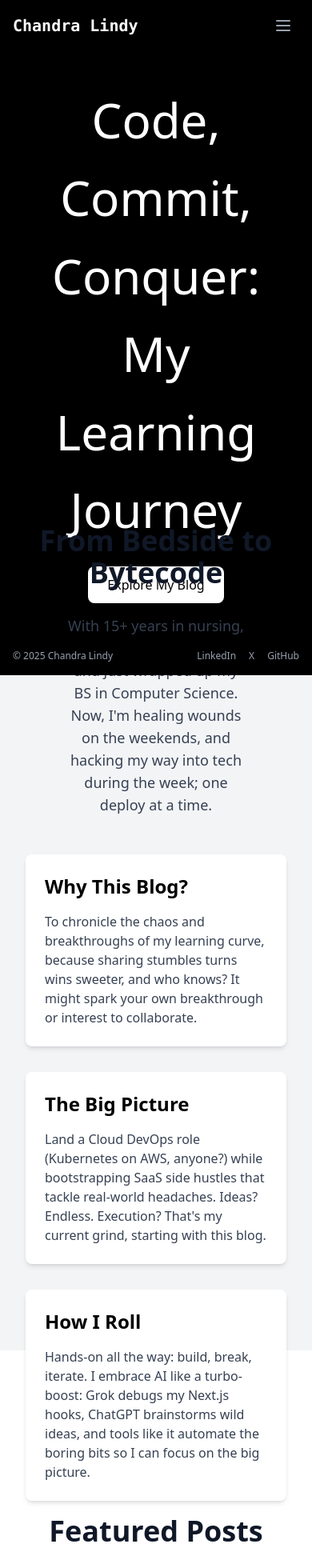
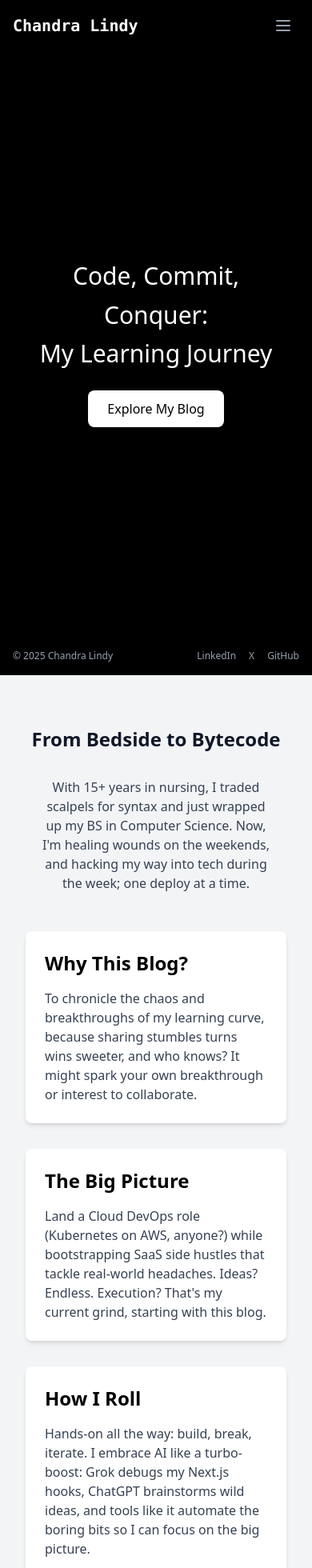
Before and after one commit to chandra-lindy/chandra-lindy.com, a Next.js app: page / in a window 390 px wide. Shown: the top 1960 px of the page at 80% size. Built offline with nearby package versions, Linux system fonts and the light colour scheme.

Commit message:
fix landing page mobile layout issues

```diff
--- a/src/components/About.tsx
+++ b/src/components/About.tsx
@@ -2,16 +2,16 @@ import Card from "./Card";
 
 export default function About() {
   return (
-    <div className="bg-gray-100 h-screen flex items-center px-8">
+    <div className="bg-gray-100 min-h-screen flex items-center px-8 pt-16 md:pt-0">
       <div className="max-w-6xl mx-auto">
-        <h2 className="text-4xl font-bold text-center mb-8 text-gray-900">
+        <h2 className="text-2xl sm:text-3xl md:text-4xl font-bold text-center mb-8 text-gray-900">
           From Bedside to Bytecode
         </h2>
-        <p className="px-12 text-center text-lg mb-12 text-gray-700 max-w-3xl mx-auto">
+        <p className="px-4 sm:px-8 md:px-12 text-center text-base sm:text-lg mb-12 text-gray-700 max-w-3xl mx-auto">
           With 15+ years in nursing, I traded scalpels for syntax and just
-          wrapped up my BS in Computer Science. Now, I&apos;m healing wounds on the
-          weekends, and hacking my way into tech during the week; one deploy at
-          a time.
+          wrapped up my BS in Computer Science. Now, I&apos;m healing wounds on
+          the weekends, and hacking my way into tech during the week; one deploy
+          at a time.
         </p>
         <div className="grid grid-cols-1 md:grid-cols-3 gap-8">
           <Card
--- a/src/components/CTASection.tsx
+++ b/src/components/CTASection.tsx
@@ -1,15 +1,17 @@
 export default function CTASection() {
   return (
-    <div className="bg-black h-screen flex items-center px-8 text-white">
+    <div className="bg-black min-h-screen flex items-center px-8 py-8 text-white">
       <div className="max-w-4xl mx-auto text-center">
-        <h2 className="text-4xl font-bold mb-8">Let&apos;s Connect!</h2>
-        <p className="text-lg mb-8">
+        <h2 className="text-2xl sm:text-3xl md:text-4xl font-bold mb-8">
+          Let&apos;s Connect!
+        </h2>
+        <p className="text-base sm:text-lg mb-8">
           I&apos;m all ears; whether you&apos;re a seasoned dev dropping wisdom,
           a fellow newbie with questions, or just saying hi (or plotting a
           collab?). Hit me up on X or LinkedIn to chat code, share feedback, or
           team up on something cool.
         </p>
-        <div className="flex justify-center space-x-8">
+        <div className="flex justify-center space-x-4 sm:space-x-8">
           <a
             href="https://x.com/ChandraLindy"
             className="flex items-center px-6 py-3 bg-blue-500 text-white rounded-lg hover:bg-blue-600 transition"
@@ -23,7 +25,7 @@ export default function CTASection() {
             >
               <path d="M18.244 2.25h3.308l-7.227 8.26 8.502 11.24H16.17l-5.214-6.817L4.99 21.75H1.68l7.73-8.835L1.254 2.25H8.08l4.713 6.231zm-1.161 17.52h1.833L7.084 4.126H5.117z" />
             </svg>
-            Follow & DM on X
+            Follow & DM
           </a>
           <a
             href="https://linkedin.com/in/chandra-lindy"
@@ -38,7 +40,7 @@ export default function CTASection() {
             >
               <path d="M20.447 20.452h-3.554v-5.569c0-1.328-.027-3.037-1.852-3.037-1.853 0-2.136 1.445-2.136 2.939v5.667H9.351V9h3.414v1.561h.046c.477-.9 1.637-1.85 3.37-1.85 3.601 0 4.267 2.37 4.267 5.455v6.286zM5.337 7.433c-1.144 0-2.063-.926-2.063-2.065 0-1.138.92-2.063 2.063-2.063 1.14 0 2.064.925 2.064 2.063 0 1.139-.925 2.065-2.064 2.065zm1.782 13.019H3.555V9h3.564v11.452zM22.225 0H1.771C.792 0 0 .774 0 1.729v20.542C0 23.227.792 24 1.771 24h20.451C23.2 24 24 23.227 24 22.271V1.729C24 .774 23.2 0 22.222 0h.003z" />
             </svg>
-            Connect on LinkedIn
+            Connect
           </a>
         </div>
       </div>
--- a/src/components/FeaturedPosts.tsx
+++ b/src/components/FeaturedPosts.tsx
@@ -1,13 +1,15 @@
-import { getAllPosts } from '../lib/posts';
-import PostCard from './PostCard';
+import { getAllPosts } from "../lib/posts";
+import PostCard from "./PostCard";
 
 export default function FeaturedPosts() {
   const posts = getAllPosts().slice(0, 4); // Display up to 4 featured posts
 
   return (
-    <div className="bg-white h-screen flex items-center px-8">
+    <div className="bg-white min-h-screen flex items-center px-8">
       <div className="max-w-6xl mx-auto">
-        <h2 className="text-4xl font-bold text-center mb-8 text-gray-900">Featured Posts</h2>
+        <h2 className="text-2xl sm:text-3xl md:text-4xl font-bold text-center mb-8 text-gray-900">
+          Featured Posts
+        </h2>
         <div className="grid grid-cols-1 md:grid-cols-2 lg:grid-cols-4 gap-8">
           {posts.map((post) => (
             <PostCard key={post.slug} post={post} />
--- a/src/components/Hero.tsx
+++ b/src/components/Hero.tsx
@@ -2,9 +2,9 @@ import Link from "next/link";
 
 export default function Hero() {
   return (
-    <div className="flex items-center justify-center bg-black text-white h-screen px-8">
+    <div className="flex items-center justify-center bg-black text-white min-h-screen px-8 py-8">
       <div className="text-center">
-        <h1 className="text-6xl mb-8 leading-relaxed">
+        <h1 className="text-3xl sm:text-4xl md:text-5xl lg:text-6xl mb-8 leading-relaxed">
           Code, Commit, Conquer:<br />
           My Learning Journey
         </h1>
```
